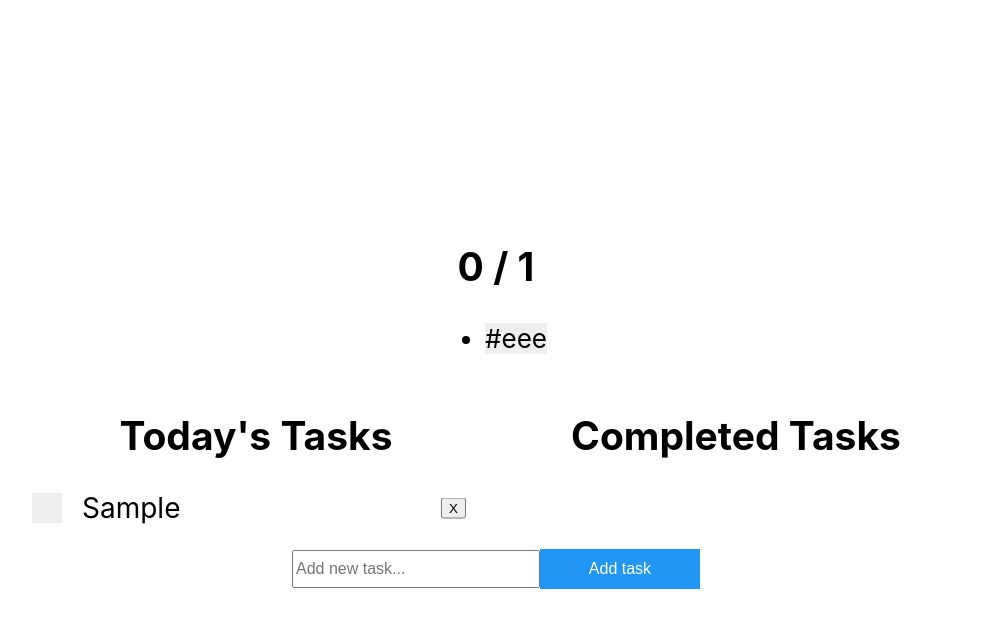
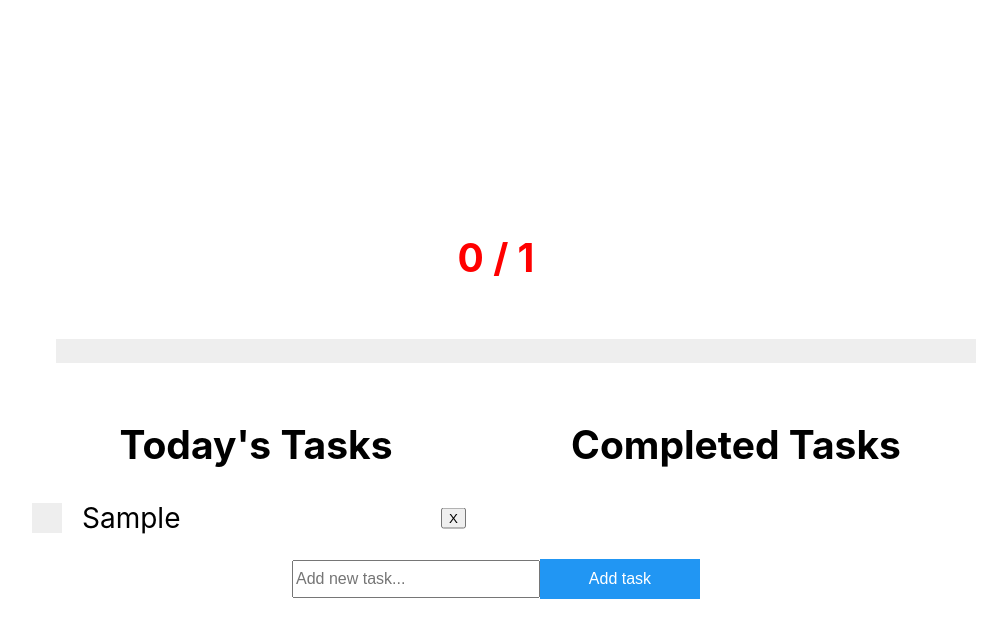
Before and after one commit to yiclu07/todo-list, a React (Create React App) app: page / in a window 1280 px wide. Both pictures are taken after typing "Sample" into the empty fields and a click on the input "Add task". Shown: the top 638 px of the page, without its empty margins (144-1151 px from the left). Built offline with nearby package versions, Linux system fonts and the light colour scheme.

Commit message:
Completion display with fill-up bar

```diff
--- a/src/components/completionTracker/CompletionTracker.js
+++ b/src/components/completionTracker/CompletionTracker.js
@@ -4,6 +4,7 @@ import {
   selectTasks,
   selectCompletedTasks
 } from '../../features/taskList/taskListSlice.js';
+import styles from './CompletionTracker.module.css';
 
 export default function CompletionTracker() {
   const incompleteTasks = useSelector(selectTasks);
@@ -21,11 +22,13 @@ export default function CompletionTracker() {
   }
 
   return (
-    <div>
-      <h2>{completedTasks.length} / {totalListLength}</h2>
-      <ul>
-        {blockArray.map((block, index) => {
-          return <li style={{backgroundColor: block}} key={index}>{block}</li>
+    <div className={styles.trackerContainer}>
+      <h2 className={completedTasks.length === totalListLength ? styles.completedIndicator : styles.incompleteIndicator}>{completedTasks.length} / {totalListLength}</h2>
+      <ul className={styles.blockContainer}>
+        {blockArray.slice(0).reverse().map((block, index) => {
+          return <li style={{backgroundColor: block}} className={styles.block} key={index}>
+            <div className={styles.blockDiv}></div>
+          </li>
         })}
       </ul>
     </div>
--- a/src/components/completionTracker/CompletionTracker.module.css
+++ b/src/components/completionTracker/CompletionTracker.module.css
@@ -0,0 +1,29 @@
+.incompleteIndicator {
+  color: red;
+}
+
+.completedIndicator {
+  color: #2196f3;
+}
+
+.trackerContainer {
+  width: 75vw;
+  display: flex;
+  flex-direction: column;
+}
+
+.blockContainer {
+  display: flex;
+  justify-content: stretch;
+}
+
+.block {
+  list-style-type: none;
+  display: inline-block;
+  flex-grow: 1;
+}
+
+.blockDiv {
+  min-width: 20px;
+  min-height: 24px;
+}
```
